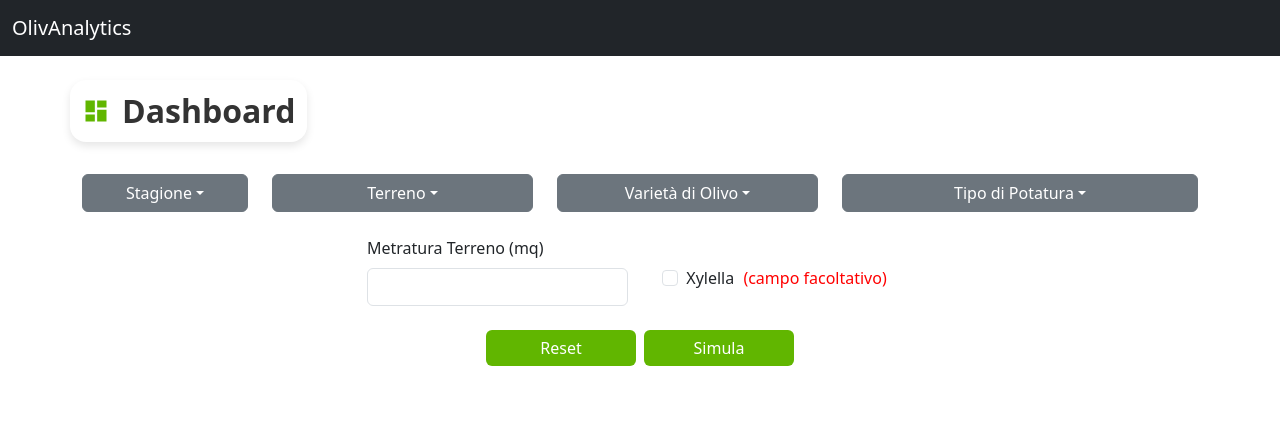
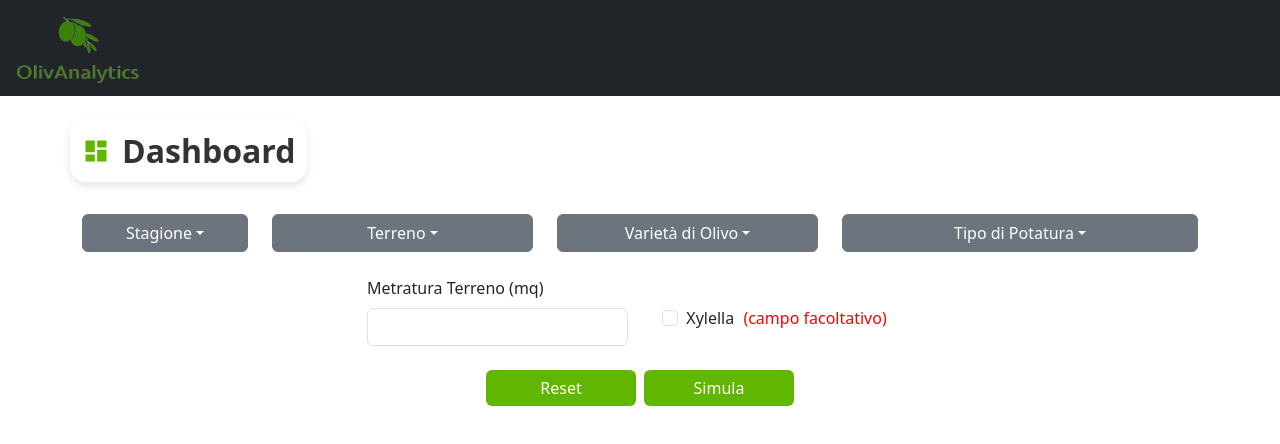
Before and after one commit to Gianmarco28/ProjectWork-Unipegaso, a React (Vite) app: page / in a window 1280 px wide. Shown: the top 444 px of the page. Built offline with nearby package versions, Linux system fonts and the light colour scheme.

Commit message:
creazione logo

```diff
--- a/src/components/NavbarDashboard.jsx
+++ b/src/components/NavbarDashboard.jsx
@@ -1,12 +1,7 @@
-import { useState } from 'react';
+import logo from "../assets/logo.png";
 import {
   Navbar,
-  NavbarBrand,
-  NavbarToggler,
-  Collapse,
-  Nav,
-  NavItem,
-  NavLink,
+  NavbarBrand
 } from 'reactstrap';
 import 'bootstrap/dist/css/bootstrap.min.css';
 
@@ -15,8 +10,15 @@ export default function NavbarDashboard() {
   return (
     <>
       <Navbar color="dark" dark expand="md">
-        <NavbarBrand href="/">OlivAnalytics</NavbarBrand>
+        <NavbarBrand href="/">
+          <img
+            src={logo}
+            alt="Logo"
+            style={{ width: 130, height: 70}}
+          />
+        </NavbarBrand>
       </Navbar>
+
     </>
   );
 }
```
Also changed, not shown: src/assets/logo.png (added).
